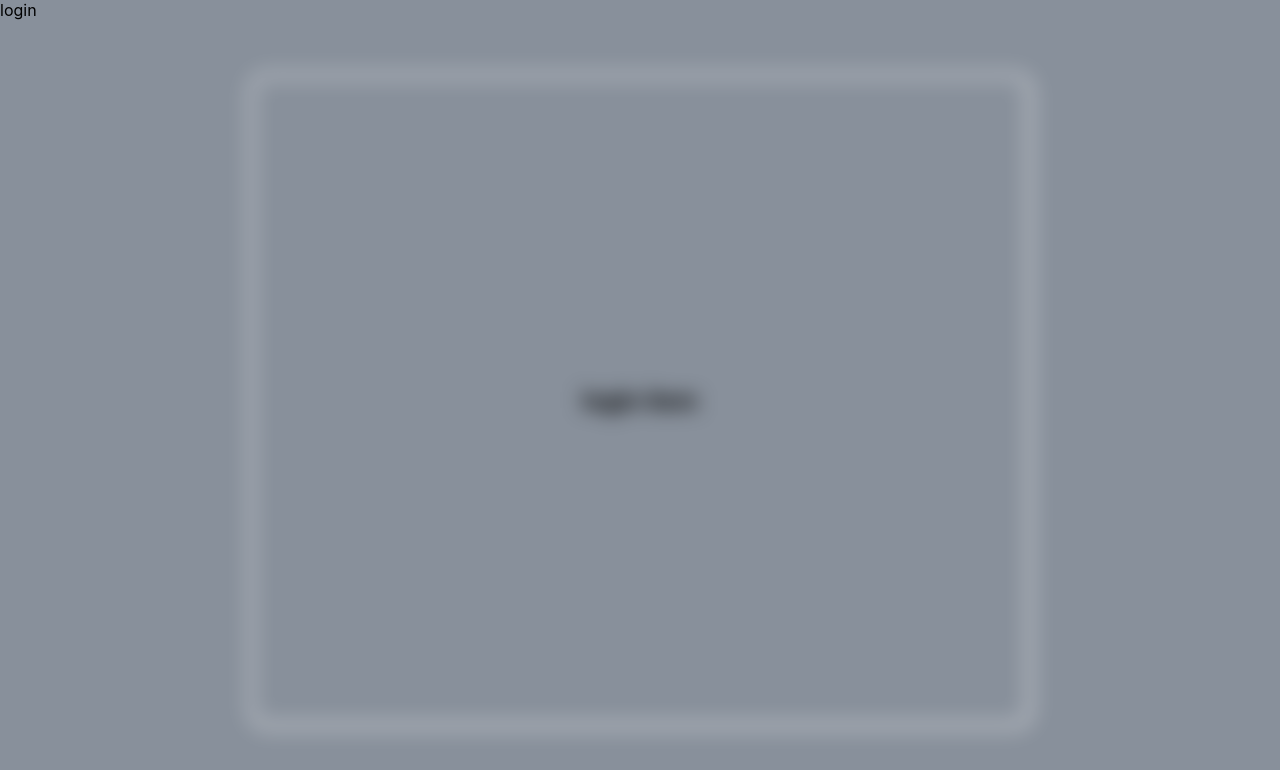
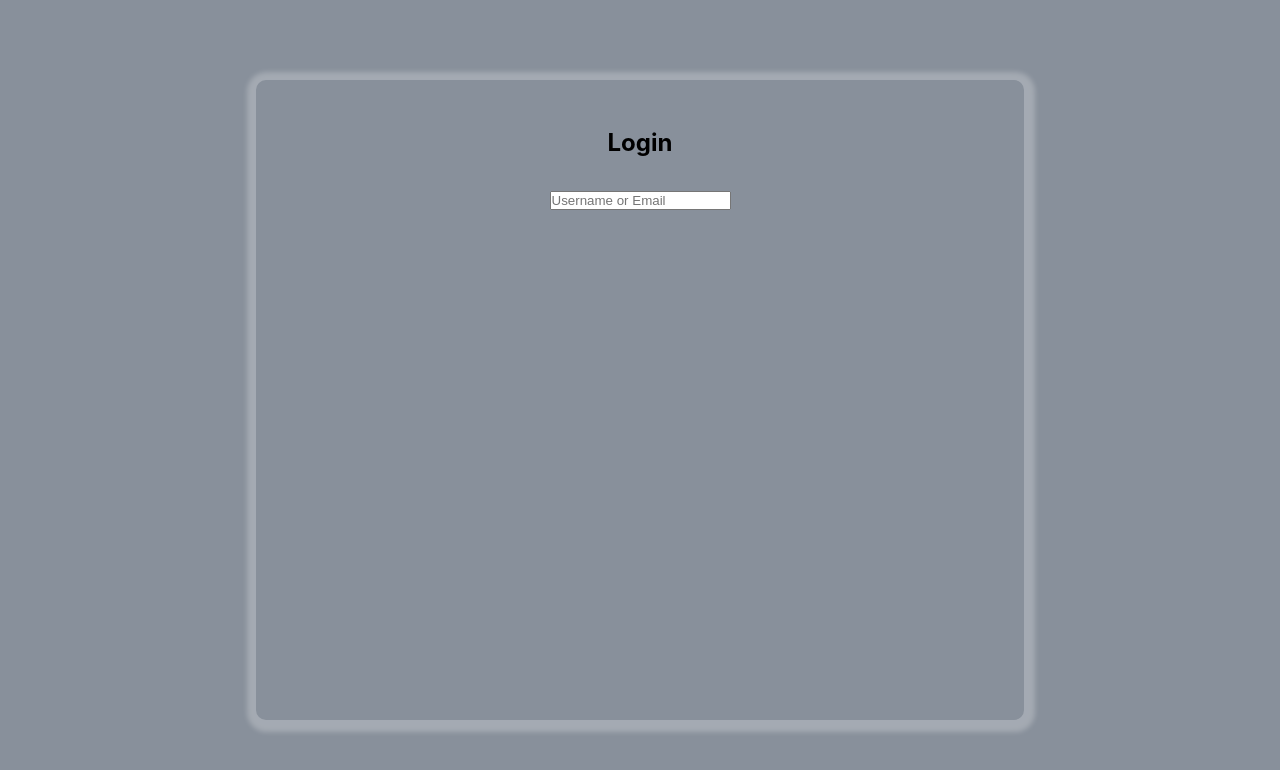
Before and after one commit to akbar-moghadam/wortschatz, a React (Create React App) app: page /login in a window 1280 px wide. Shown: the top 770 px of the page. Built offline with nearby package versions, Linux system fonts and the light colour scheme.

Commit message:
add login components and change css

```diff
--- a/src/components/Login.js
+++ b/src/components/Login.js
@@ -4,11 +4,19 @@ const Login = () => {
     return (
         <div className="login-container">
             <div className="login-item">
-                <h2>login item</h2>
+                <h2>Login</h2>
+                <div className="login-form">
+                <form >
+                    <label htmlFor="user">
+                    <input type="text" placeholder="Username or Email" name="user"/>
+                    </label>
+
+
+                </form>
             </div>
-            <div className="div">
-                login
             </div>
+
+
         </div>
     )
 }
--- a/src/styles/login.scss
+++ b/src/styles/login.scss
@@ -18,16 +18,16 @@
 .login-item{
     display: flex;
     align-items: center;
-    justify-content: center;
+    justify-content: flex-start;
+    flex-direction: column;
     width: 60%;
     height: 80%;
-    transform-style: preserve-3d;
-    box-shadow: 1px 1px 5px 10px rgba(255,255,255,0.3);
+    box-shadow: 1px 2px 5px 10px rgba(255, 255, 255, 0.24);
     border-radius: 10px;
-    filter: blur(10px);
+    padding: 1rem 10px;
+
+    h2{
+        margin: 2rem 0;
+    }
+
 }
-.div{
-    position: absolute;
-    left:0;
-    top:0;
-}
```
